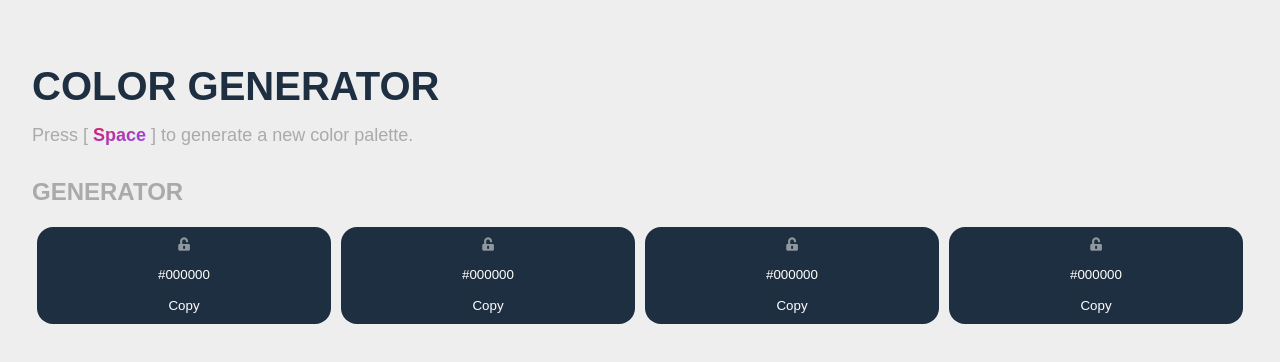
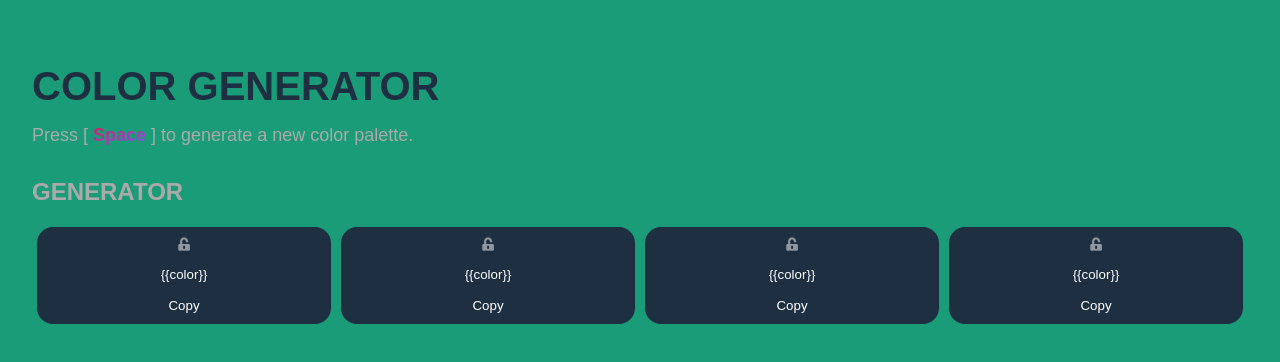
Before and after one commit to Caro-L-dev/Color-generator, a Vue app: page / in a window 1280 px wide. Shown: the top 362 px of the page. Built offline with nearby package versions, Linux system fonts and the light colour scheme.

Commit message:
:hammer: feat: Functions added to change color

```diff
--- a/src/components/SubtitleGenerator.vue
+++ b/src/components/BtnGenerator.vue
@@ -1,24 +1,23 @@
-// <script>
-// document.querySelector('.generator-btn')
-// .addEventListener('click', () => {
-//     for (let index = 0; index < color.length; index++) {
-//         color[index].generateHex();
-//     }
-// });
+<script>
+export default {
+    name: 'BtnGenerator',
+    methods: {
+        changeColor: function() {
+            return '#' + Math.floor(Math.random() * 6777215).toString(16);
+        }
+    }
+};
+</script>
 
-// document.addEventListener('keypress', (event) => {
-//     if (event.code.toLowerCase() === 'space') {
-//         for (let index = 0; index < color.length; index ++) {
-//             color[index].generateHex();
-//         }
-//     }
-// })
-// </script>
 
 <template>
     <p>
         Press [
-        <button class="generator-btn">Space</button>
+        <button
+            class="generator-btn"
+            v-on:click="$emit('background-change', changeColor())">
+            Space
+        </button>
         ] to generate a new color palette.
     </p>
 </template>
--- a/src/components/ColorGenerator.vue
+++ b/src/components/ColorGenerator.vue
@@ -1,90 +1,47 @@
-// <script>
-// export default {
-//   classColor: {
-//     constructor(hex, element) {
-//       this.hex = hex;
-//       this.element = element;
-//       this.locked = false;
-//     },
+<script>
+export default {
+  name: 'ColorGenerator',
+  props: {
+    colorProps: String
+  },
+  data() {
+    return {
+      value: '#000000',
+      color: this.colorProps
+    }
 
-//     setHex(hex) {
-//       this.hex = hex;
-//       this.element.style.backgroundColor = hex;
-//       this.element.querySelector(".color-input").value = hex;
-//     },
+  },
+  created: function() {
+    this.changeColor();
 
-//     setLocked(Locked) {
-//       this.locked = Locked;
+    document.addEventListener('keydown', event => {
+      if(event.code === 'Space')this.changeColor();
+    });
+  },
+  watch: {
+    color: function(value) {
+      document.body.style.backgroundColor = value;
+    }
+  },
+  methods: {
+    changeColor: function() {
+      this.color = '#' + Math.floor(Math.random() * 6777215).toString(16);
+    },
+    backgroundChange: function(newColor) {
+      this.color = newColor;
+    }
 
-//       if (Locked) {
-//         this.element.classList.add("locked");
-//       } else {
-//         this.element.classList.remove("locked");
-//       }
-//     },
-//   },
+    }
+};
 
-//   toggleLocked() {
-//     this.setLocked(!this.locked);
-//   },
+</script>
 
-//   generateHex() {
-//     if (this.locked) {
-//       return;
-//     }
-
-//     const chars = "0123456789ABCDEF";
-//     let hex = "#";
-
-//     for (let index = 0; index > 6; index++) {
-//       hex += chars[Math.floor(Math.random() * 16)];
-//     }
-
-//     this.setHex(hex);
-//   },
-
-//   copyToClipboard () {
-//       const input = this.element.querySelector('.color-input');
-//       input.select();
-//       document.execCommand('copy');
-//       input.blur();
-
-//       this.element.classList.add('copied');
-//       setTimeout(() => {
-//           this.element.classList.remove('copied');
-//       }, 1000);
-//   }
-// };
-
-// const colorContent_elements = document.querySelectorAll('.color .color-content');
-
-// const color = [];
-
-// for (let index = 0; index < colorContent_elements.length; index++) {
-//     const colorContent_element = colorContent_elements[index];
-
-//     const input = colorContent_element.querySelector('.color-input');
-//     const lock_toggle = colorContent_element.querySelector('.lock-toggle');
-//     const copy_hex = colorContent_element.querySelector('.copy-hex');
-
-//     const hex = input.value;
-//     const colorContent = new ColorContent(hex, colorContent_element);
-
-//     input.addEventListener('input', () => colorContent.setHex(event.target.value));
-
-//     lock_toggle.addEventListener('click', () => colorContent.toggleLocked());
-//     copy_hex.addEventListener('click', () => colorContent.copyToClipboard());
-
-//     colorContent.generateHex();
-//     color.push(color-content);
-// }
-// </script>
 
 <template>
-  <div class="color" v-bind:class="classColor">
+  <div class="color" v-bind:color="color">
     <div class="color-content">
       <button class="lock-toggle fas fa-unlock-alt" />
-      <input type="text" class="color-input" value="#000000" />
+      <input type="text" class="color-input" value={{color}} />
       <button class="copy-hex">Copy</button>
     </div>
   </div>
--- a/src/components/GlobalGenerator.vue
+++ b/src/components/GlobalGenerator.vue
@@ -1,13 +1,13 @@
 <script>
 import HeaderGenerator from "./HeaderGenerator.vue";
-import SubtitleGenerator from "./SubtitleGenerator.vue";
+import BtnGenerator from "./BtnGenerator.vue";
 import Generator from "./Generator.vue";
 
 export default {
   name: "GlobalGenerator",
   components: {
     HeaderGenerator,
-    SubtitleGenerator,
+    BtnGenerator,
     Generator,
   },
 };
@@ -15,6 +15,6 @@ export default {
 
 <template>
   <header-generator />
-  <subtitle-generator />
+  <btn-generator />
   <generator />
 </template>
```
